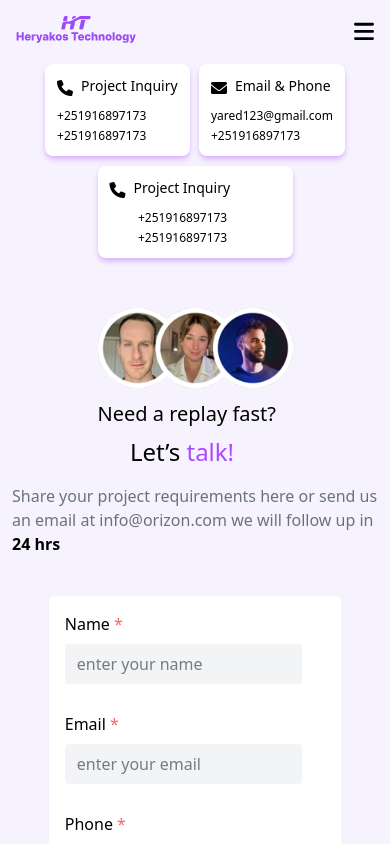
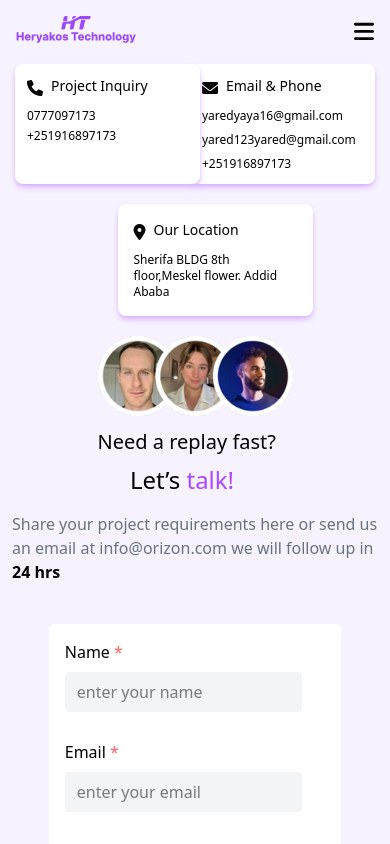
Before and after one commit to Heryakos-Technology/heryakos-static-page, a Vue app: page /contact in a window 390 px wide. Shown: the top 844 px of the page. Built offline with nearby package versions, Linux system fonts and the light colour scheme.

Commit message:
contant change to contact us page and footer

```diff
--- a/src/components/Footer/Footer.vue
+++ b/src/components/Footer/Footer.vue
@@ -34,6 +34,8 @@ const redirectToTelegram = () => {
         <div
           class="flex size-10 items-center justify-center rounded-full border border-white md:size-12"
         >
+        <a href="https://web.facebook.com/profile.php?id=61559444655752&locale=en_GB">
+
           <svg
             width="18"
             height="18"
@@ -47,6 +49,7 @@ const redirectToTelegram = () => {
               fill-opacity="0.8"
             />
           </svg>
+        </a>
         </div>
         <div
           class="flex size-10 items-center justify-center rounded-full border border-white md:size-12"
@@ -154,7 +157,8 @@ const redirectToTelegram = () => {
                   d="M48 64C21.5 64 0 85.5 0 112c0 15.1 7.1 29.3 19.2 38.4L236.8 313.6c11.4 8.5 27 8.5 38.4 0L492.8 150.4c12.1-9.1 19.2-23.3 19.2-38.4c0-26.5-21.5-48-48-48L48 64zM0 176L0 384c0 35.3 28.7 64 64 64l384 0c35.3 0 64-28.7 64-64l0-208L294.4 339.2c-22.8 17.1-54 17.1-76.8 0L0 176z"
                 />
               </svg>
-              info@bizethio.com
+              <p><a href="mailto: yaredyaya16@gmail.com" class="text-blue-500"> yaredyaya16@gmail.com</a></p>
+
             </li>
             <li class="flex items-center gap-x-2">
               <svg
@@ -165,7 +169,10 @@ const redirectToTelegram = () => {
                 <path
                   d="M164.9 24.6c-7.7-18.6-28-28.5-47.4-23.2l-88 24C12.1 30.2 0 46 0 64C0 311.4 200.6 512 448 512c18 0 33.8-12.1 38.6-29.5l24-88c5.3-19.4-4.6-39.7-23.2-47.4l-96-40c-16.3-6.8-35.2-2.1-46.3 11.6L304.7 368C234.3 334.7 177.3 277.7 144 207.3L193.3 167c13.7-11.2 18.4-30 11.6-46.3l-40-96z"
                 /></svg
-              >+251912345678
+
+              >
+              <p><a href="tel:+251916897173" class="text-blue-500">+251916897173</a></p>
+
             </li>
           </ul>
 
@@ -173,7 +180,10 @@ const redirectToTelegram = () => {
             <div
               class="flex size-10 items-center justify-center rounded-full border border-white md:size-12"
             >
+            <a href="https://web.facebook.com/profile.php?id=61559444655752&locale=en_GB">
+
               <svg
+
                 width="18"
                 height="18"
                 viewBox="0 0 18 18"
@@ -186,6 +196,7 @@ const redirectToTelegram = () => {
                   fill-opacity="0.8"
                 />
               </svg>
+            </a>
             </div>
             <div
               class="flex size-10 items-center justify-center rounded-full border border-white md:size-12"
--- a/src/views/ContactUs.vue
+++ b/src/views/ContactUs.vue
@@ -1,34 +1,36 @@
 <template>
-  <div class="w-10/10 mx-auto md:w-2/3 md:mx-auto lg:w-1/2 lg:mx-auto">
-    <div class="flex md:hidden lg:hidden w-8/10  mx-auto  pb-5 pt-16">
-<div class="smbox bg-white shadow-md shadow-purple-300 p-3 rounded-lg animated-card">
+  <div class=" mx-auto md:w-2/3 md:mx-auto lg:w-1/2 lg:mx-auto">
+    <div class="flex  md:hidden lg:hidden   mx-auto  pb-5 pt-16">
+<div class="smbox w-1/2 bg-white shadow-md shadow-purple-300 p-3 rounded-lg animated-card">
     <div class="flex">
         <div><i class="fa-solid fa-envelope"></i></div>
         <div class="ml-2 text-sm">Email & Phone</div>
     </div>
-    <p class="mt-2 text-xs">yared123@gmail.com</p>
-    <p class="text-xs mt-1">+251916897173</p>
+    <p class="mt-2 text-xs">yaredyaya16@gmail.com</p>
+    <p class="mt-2 text-xs">yared123yared@gmail.com</p>
+    <p class="text-xs mt-2">+251916897173</p>
 </div>
-<div class=" smbox1 bg-white shadow-md shadow-purple-300 p-3 rounded-lg ml-5">
+<div class=" smbox1 w-1/2 bg-white shadow-md shadow-purple-300 p-3 rounded-lg ml-5 animated-card">
     <div class="flex">
         <div><i class="fa-solid fa-phone"></i></div>
         <div class="ml-2 text-sm">Project Inquiry</div>
     </div>
-    <p class="mt-2 text-xs">+251916897173</p>
+    <p class="mt-2 text-xs">0777097173</p>
     <p class="text-xs mt-1">+251916897173</p>
 </div>
     </div>
-    <div class=" md:hidden lg:hidden sideCard bg-white shadow-md shadow-purple-300 p-3 rounded-lg mb-10 w-1/2 mx-auto">
+
+      <div class="w-1/2 lg:hidden md:hidden mb-5 mx-auto smboxx bg-white md:w-3/4 md:h-27 lg:h-33 shadow-md shadow-purple-300 p-4 rounded-lg  animated-card ">
     <div class="flex">
-        <div><i class="fa-solid fa-phone"></i></div>
-        <div class="ml-2 text-sm">Project Inquiry</div>
+        <div><i class="fa-solid fa-location-dot"></i></div>
+        <div class="ml-2 text-sm">Our Location</div>
     </div>
-    <div class="w-2/3 mx-auto">
+    <p class="mt-2 text-xs d:w-3/4 md:mx-auto">Sherifa BLDG 8th
+floor,Meskel flower.
+Addid Ababa</p>
 
-        <p class="mt-2 text-xs">+251916897173</p>
-        <p class="text-xs mt-1">+251916897173</p>
-    </div>
 </div>
+
 <div class="hidden md:block lg:block">
 <div class="flex pt-30  md:mx-auto mb-10">
     <div class="smboxx md:w-3/4 md:h-27 mr-3 lg:h-33 bg-white shadow-md shadow-purple-300 p-3 rounded-lg animated-card ">
@@ -36,7 +38,8 @@
         <div><i class="fa-solid fa-envelope"></i></div>
         <div class="ml-2 text-sm">Email & Phone</div>
     </div>
-    <p class="mt-2 text-xs md:w-3/4 md:mx-auto ">yared123@gmail.com</p>
+    <p class="mt-2 text-xs md:w-3/4 md:mx-auto ">yaredyaya16@gmail.com</p>
+    <p class="mt-2 text-xs md:w-3/4 md:mx-auto ">yared123yared@gmail.com</p>
     <p class="text-xs mt-1 md:w-3/4 md:mx-auto ">+251916897173</p>
 </div>
 <div class="smboxx bg-white shadow-md lg:h-33 md:w-3/4 md:h-27 mr-3 shadow-purple-300 p-3 rounded-lg animated-card ">
@@ -44,7 +47,7 @@
         <div><i class="fa-solid  fa-phone"></i></div>
         <div class="ml-2 text-sm">Project Inquiry</div>
     </div>
-    <p class="mt-2 text-xs md:w-3/4 md:mx-auto">yared123@gmail.com</p>
+    <p class="mt-2 text-xs md:w-3/4 md:mx-auto">0777097173</p>
     <p class="text-xs mt-1 md:w-3/4 md:mx-auto">+251916897173</p>
 </div>
 <div class="smboxx bg-white md:w-3/4 md:h-27 lg:h-33 shadow-md shadow-purple-300 p-3 rounded-lg  animated-card ">
@@ -94,7 +97,7 @@ Addid Ababa</p>
 
 </div>
 <button v-if="!status" class="bg-purple-500 text-white px-5 py-2 rounded-sm w-2/3 mt-4 lg:w-1/2 ml-7" @click="sendEmail">SEND MESSAGE</button>
-<div v-if="status" class="bg-purple-500 text-white px-5 py-2 rounded-sm w-9/10 mt-4 lg:w-6/7 lg:mx-auto">{{ status }}</div>
+<div v-if="status" class="bg-purple-500 text-white px-5 py-2 rounded-sm w-9/10 mt-4 lg:w-1/2 lg:mx-auto">{{ status }}</div>
 </div>
 <div class="flex mt-10 w-10/10 mx-auto ml-3 lg:hidden">
                 <!-- <div>
@@ -289,7 +292,7 @@ const observer = new IntersectionObserver((entries) => {
           animate(entry.target, {
             opacity: 1,
 
-            transform: 'translateX(160px)',
+            transform: 'translateX(190px)',
           }, {
             duration: 1.6,
             easing: [0.17, 0.55, 0.55, 1],
@@ -368,7 +371,7 @@ const observerr = new IntersectionObserver((entries) => {
           animate(entry.target, {
             opacity: 1,
 
-            transform: 'translateX(40px)',
+            transform: 'translateX(20px)',
           }, {
             duration: 1.7,
             easing: [0.17, 0.55, 0.55, 1],
@@ -379,7 +382,7 @@ const observerr = new IntersectionObserver((entries) => {
 
           entry.target.classList.remove('visiblee');
           entry.target.style.opacity = 0;
-          entry.target.style.transform = 'translateX(-0px)';
+          entry.target.style.transform = 'translateX(60px)';
         }
       });
     }, {
@@ -472,7 +475,7 @@ const observerr = new IntersectionObserver((entries) => {
           entry.target.classList.add('visible2');
           animate(entry.target, {
             opacity: 1,
-            transform: 'translateX(-160px)',
+            transform: 'translateX(-190px)',
           }, {
             duration: 1.1,
             easing: [0.17, 0.55, 0.55, 1],
```
